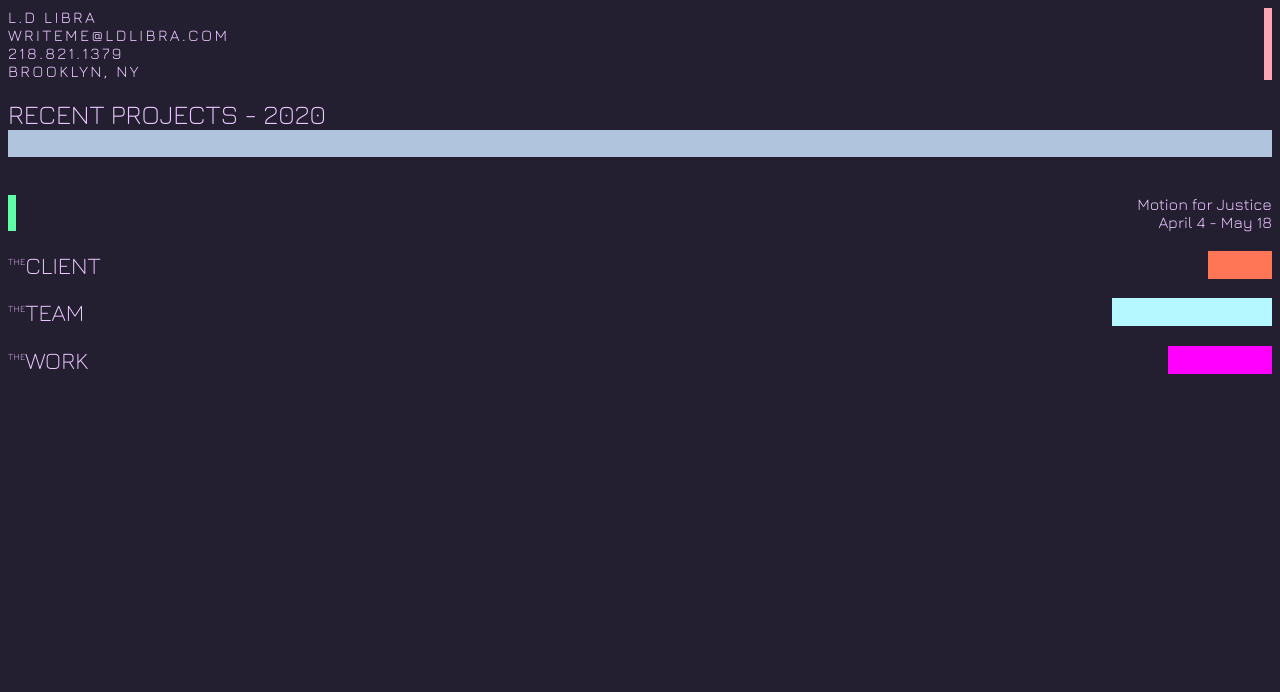
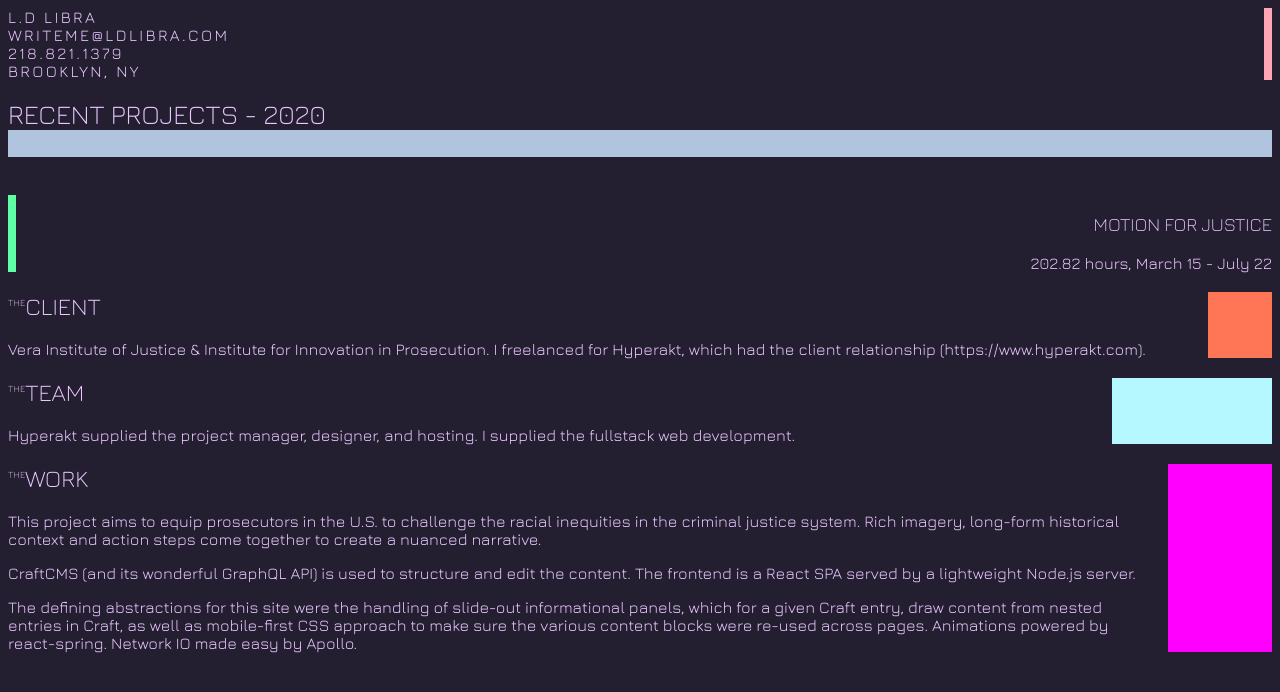
Before and after one commit to eldilibra/ldlibradotcom, a Svelte app in the folder portfolio/: page / in a window 1280 px wide. Shown: the top 692 px of the page. Built offline with nearby package versions, Linux system fonts and the light colour scheme.

Commit message:
Hyperakt text content

```diff
--- a/portfolio/public/global.css
+++ b/portfolio/public/global.css
@@ -30,4 +30,5 @@ body {
 
 h1,h2,h3,h4,h5,h6 {
 	font-weight: 300;
+	text-transform: uppercase;
 }
--- a/portfolio/src/App.svelte
+++ b/portfolio/src/App.svelte
@@ -14,7 +14,7 @@
 	<nav>
 		<div>
 			<div>Motion for Justice</div>
-			<div>April 4 - May 18</div>
+			<div>202.82 hours spanning March 15 - July 22</div>
 		</div>
 		<div>
 			<div>CPI</div>
@@ -28,20 +28,22 @@
 	<section>
 		<section>
 			<div class="project-title-and-timespan">
-				<div>Motion for Justice</div>
-				<div>April 4 - May 18</div>
+				<h3>Motion for Justice</h3>
+				<div>202.82 hours, March 15 - July 22</div>
 			</div>
 			<div class="client">
 				<h2><sup>THE</sup>CLIENT</h2>
-				<p></p>
+				<p>Vera Institute of Justice & Institute for Innovation in Prosecution. I freelanced for Hyperakt, which had the client relationship (https://www.hyperakt.com). </p>
 			</div>
 			<div class="team">
 				<h2><sup>THE</sup>TEAM</h2>
-				<p></p>
+				<p>Hyperakt supplied the project manager, designer, and hosting. I supplied the fullstack web development.</p>
 			</div>
 			<div class="work">
 				<h2><sup>THE</sup>WORK</h2>
-				<p></p>
+				<p>This project aims to equip prosecutors in the U.S. to challenge the racial inequities in the criminal justice system. Rich imagery, long-form historical context and action steps come together to create a nuanced narrative.</p>
+				<p>CraftCMS (and its wonderful GraphQL API) is used to structure and edit the content. The frontend is a React SPA served by a lightweight Node.js server.</p>
+				<p>The defining abstractions for this site were the handling of slide-out informational panels, which for a given Craft entry, draw content from nested entries in Craft, as well as mobile-first CSS approach to make sure the various content blocks were re-used across pages. Animations powered by react-spring. Network IO made easy by Apollo.</p>
 			</div>
 		</section>
 		<section>
@@ -91,6 +93,10 @@
 		width: 100%;
 	}
 
+	.project-title-and-timespan, .client, .team, .work {
+		padding-right: 1em;
+	}
+
 	.project-title-and-timespan {
 		display: flex;
 		border-left: solid 0.5em #5fffa5;
```
